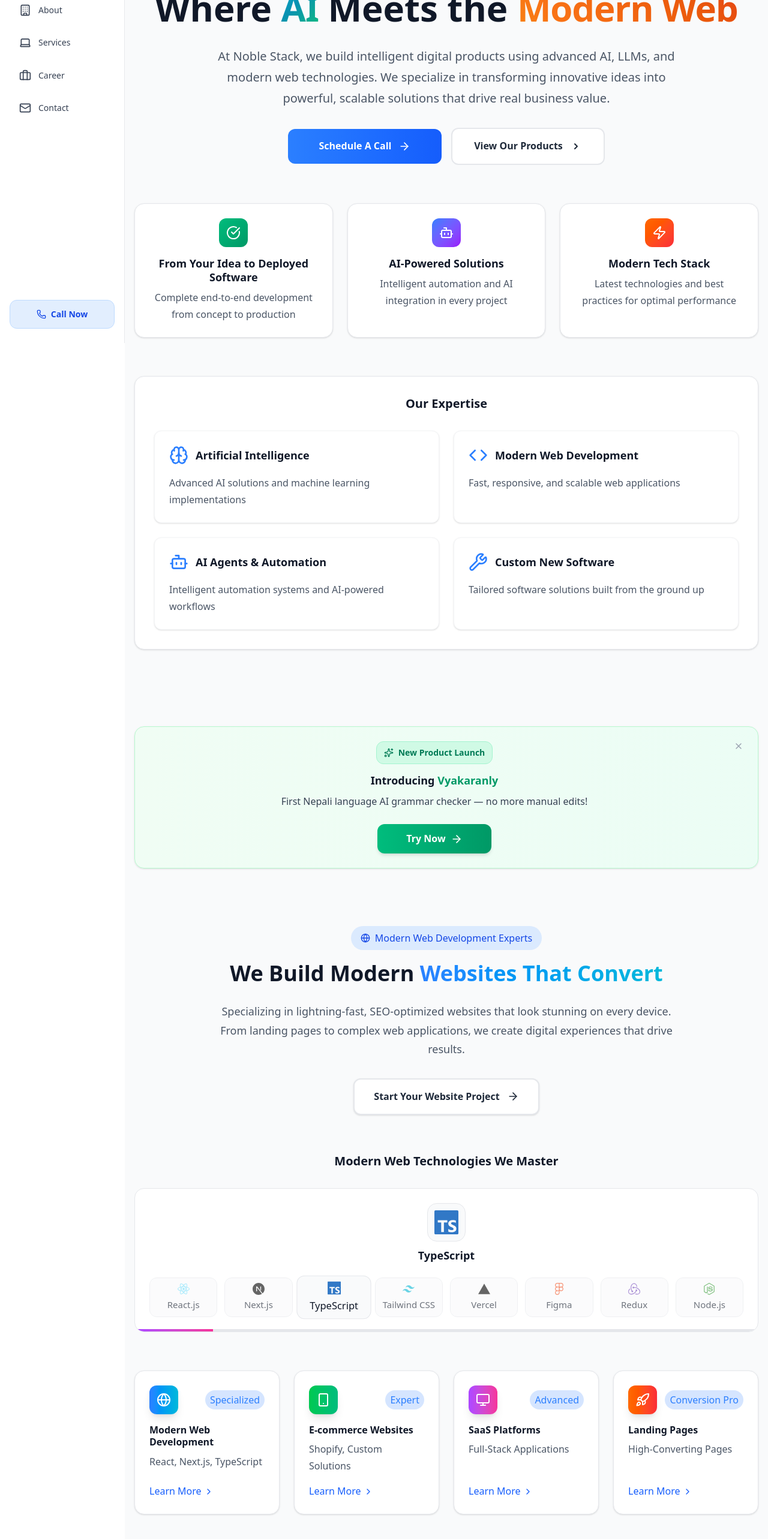
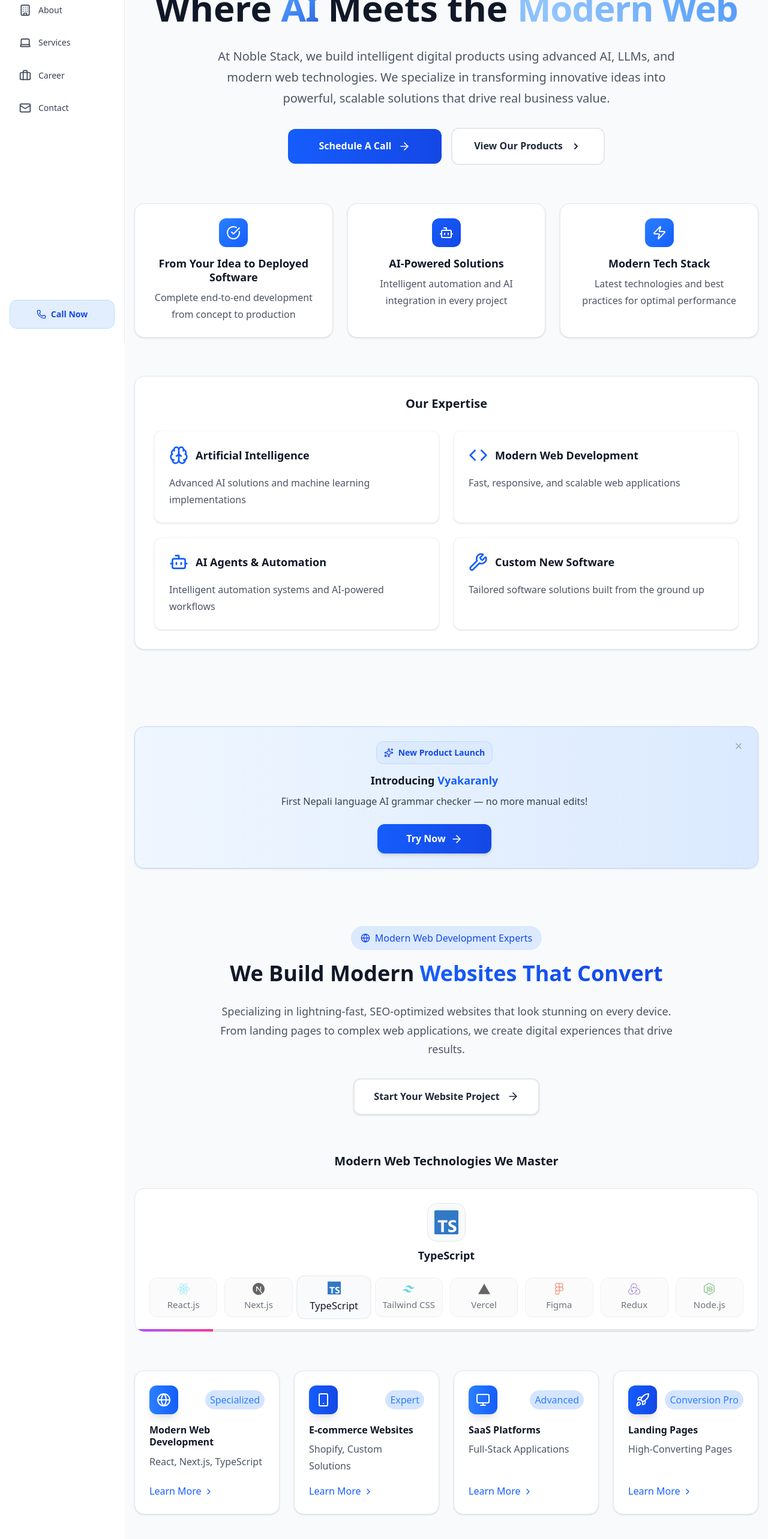
Before and after one commit to om202/NobleStack, a Next.js app: page / in a window 1280 px wide. Shown: the part 228-2794 px from the top of the page at 60% size. Built offline with nearby package versions, Linux system fonts and the light colour scheme.

Commit message:
change color to blue

```diff
--- a/src/app/Home/L1.tsx
+++ b/src/app/Home/L1.tsx
@@ -76,7 +76,7 @@ export default function HeroSection() {
 
           {/* Call to Action Buttons */}
           <div className="flex flex-col sm:flex-row gap-4 justify-center items-center mb-10 sm:mb-16">
-            <button className="group flex items-center justify-center gap-3 px-8 py-4 w-full sm:w-64 bg-gradient-to-r from-blue-500 to-blue-600 text-white rounded-xl hover:from-blue-600 hover:to-blue-700 transition-all duration-300 transform hover:-translate-y-0.5 font-semibold">
+            <button className="group flex items-center justify-center gap-3 px-8 py-4 w-full sm:w-64 bg-gradient-to-r from-blue-600 to-blue-700 text-white rounded-xl hover:from-blue-700 hover:to-blue-800 transition-all duration-300 transform hover:-translate-y-0.5 font-semibold">
               Schedule A Call
               <ArrowRight className="w-5 h-5 group-hover:translate-x-1 transition-transform duration-300" />
             </button>
@@ -106,7 +106,7 @@ export default function HeroSection() {
         <div className="mb-10 sm:mb-16">
           <div className="grid grid-cols-1 md:grid-cols-3 gap-6">
             <div className="bg-white rounded-2xl p-6 shadow-sm border border-gray-200 text-center hover:shadow-md transition-shadow duration-300">
-              <div className="w-12 h-12 bg-gradient-to-br from-emerald-500 to-emerald-600 rounded-xl flex items-center justify-center mx-auto mb-4">
+              <div className="w-12 h-12 bg-gradient-to-br from-blue-500 to-blue-600 rounded-xl flex items-center justify-center mx-auto mb-4">
                 <CheckCircle className="w-6 h-6 text-white" />
               </div>
               <h3 className="text-lg font-semibold text-gray-900 mb-2">
@@ -118,7 +118,7 @@ export default function HeroSection() {
             </div>
 
             <div className="bg-white rounded-2xl p-6 shadow-sm border border-gray-200 text-center hover:shadow-md transition-shadow duration-300">
-              <div className="w-12 h-12 bg-gradient-to-br from-blue-500 to-purple-600 rounded-xl flex items-center justify-center mx-auto mb-4">
+              <div className="w-12 h-12 bg-gradient-to-br from-blue-600 to-blue-700 rounded-xl flex items-center justify-center mx-auto mb-4">
                 <Bot className="w-6 h-6 text-white" />
               </div>
               <h3 className="text-lg font-semibold text-gray-900 mb-2">
@@ -130,7 +130,7 @@ export default function HeroSection() {
             </div>
 
             <div className="bg-white rounded-2xl p-6 shadow-sm border border-gray-200 text-center hover:shadow-md transition-shadow duration-300">
-              <div className="w-12 h-12 bg-gradient-to-br from-orange-500 to-red-500 rounded-xl flex items-center justify-center mx-auto mb-4">
+              <div className="w-12 h-12 bg-gradient-to-br from-blue-500 to-blue-600 rounded-xl flex items-center justify-center mx-auto mb-4">
                 <Zap className="w-6 h-6 text-white" />
               </div>
               <h3 className="text-lg font-semibold text-gray-900 mb-2">
@@ -156,7 +156,7 @@ export default function HeroSection() {
                 className="bg-white rounded-xl p-6 shadow-sm border border-gray-100"
               >
                 <div className="flex items-center mb-4">
-                  <area.icon className="w-8 h-8 text-blue-500 mr-3" />
+                  <area.icon className="w-8 h-8 text-blue-600 mr-3" />
                   <h3 className="text-lg font-semibold text-gray-900">
                     {area.title}
                   </h3>
@@ -208,15 +208,13 @@ export default function HeroSection() {
         .ai-meets-text {
           background: linear-gradient(
             135deg,
+            #1e3a8a,
             #1e40af,
             #3b82f6,
-            #8b5cf6,
-            #a855f7,
-            #06b6d4,
-            #0891b2,
-            #10b981,
-            #059669,
-            #1e40af
+            #60a5fa,
+            #3b82f6,
+            #1e40af,
+            #1e3a8a
           );
           background-size: 400% 400%;
           -webkit-background-clip: text;
@@ -230,14 +228,14 @@ export default function HeroSection() {
         .modern-web-text {
           background: linear-gradient(
             45deg,
-            #d97706,
-            #f59e0b,
-            #f97316,
-            #ea580c,
-            #dc2626,
-            #b91c1c,
-            #f59e0b,
-            #d97706
+            #3b82f6,
+            #60a5fa,
+            #93c5fd,
+            #60a5fa,
+            #3b82f6,
+            #2563eb,
+            #60a5fa,
+            #3b82f6
           );
           background-size: 400% 400%;
           -webkit-background-clip: text;
--- a/src/app/Home/L2.tsx
+++ b/src/app/Home/L2.tsx
@@ -47,7 +47,7 @@ const webFeatures = [
     description:
       "Beautiful designs that work perfectly on every device, from mobile to desktop. Designed for mobile, enhanced for desktop experience.",
     icon: Smartphone,
-    color: "from-blue-500 to-cyan-500",
+    color: "from-blue-500 to-blue-600",
     stats: [
       "Mobile Optimized",
       "Cross-Platform",
@@ -62,7 +62,7 @@ const webFeatures = [
     description:
       "Optimized websites that load in milliseconds and rank high on Google. Built for search engines from day one with optimal performance.",
     icon: Zap,
-    color: "from-green-500 to-emerald-500",
+    color: "from-blue-600 to-blue-700",
     stats: ["Core Web Vitals", "SEO Optimized", "Fast Loading", "Search Ready"],
     demo: "Speed Test",
   },
@@ -72,7 +72,7 @@ const webFeatures = [
     description:
       "Contemporary designs that capture attention and guide users to conversion. Every element designed to drive real business results.",
     icon: Palette,
-    color: "from-purple-500 to-pink-500",
+    color: "from-blue-500 to-blue-600",
     stats: [
       "User-Centered",
       "Conversion Focused",
@@ -87,7 +87,7 @@ const webFeatures = [
     description:
       "Built-in analytics and optimization tools to track performance and improve conversions with comprehensive user experience insights.",
     icon: BarChart3,
-    color: "from-orange-500 to-red-500",
+    color: "from-blue-600 to-blue-700",
     stats: [
       "Analytics Ready",
       "A/B Testing",
@@ -165,7 +165,7 @@ export default function FeaturesSection() {
           </div>
           <h2 className="text-3xl md:text-4xl font-bold mb-6 text-gray-900">
             We Build Modern
-            <span className="bg-gradient-to-r from-blue-500 to-cyan-500 bg-clip-text text-transparent">
+            <span className="bg-gradient-to-r from-blue-600 to-blue-700 bg-clip-text text-transparent">
               {" "}
               Websites That Convert
             </span>
--- a/src/app/Home/L3.tsx
+++ b/src/app/Home/L3.tsx
@@ -33,7 +33,7 @@ export default function AIServicesSection() {
       description:
         "Our flagship product: the world's first AI-powered grammar and spell checker for Nepali language. Serving 10+ million native speakers with advanced AI language processing.",
       icon: Languages,
-      color: "from-emerald-500 to-green-500",
+      color: "from-blue-500 to-blue-600",
       stats: [
         "First of Its Kind",
         "10M+ Speakers",
@@ -47,7 +47,7 @@ export default function AIServicesSection() {
       description:
         "We build chatbots powered by GPT-4, Claude, and custom-trained models that understand context, maintain conversations, and deliver real business value—not just scripted responses.",
       icon: MessageCircle,
-      color: "from-blue-500 to-cyan-500",
+      color: "from-blue-600 to-blue-700",
       stats: [
         "99% Uptime",
         "Human-like Responses",
@@ -61,7 +61,7 @@ export default function AIServicesSection() {
       description:
         "Our automation systems handle repetitive tasks, process data intelligently, and integrate seamlessly with your existing tools—saving hours of manual work every day.",
       icon: Zap,
-      color: "from-purple-500 to-pink-500",
+      color: "from-blue-500 to-blue-600",
       stats: [
         "Smart Workflows",
         "Tool Integration",
@@ -75,7 +75,7 @@ export default function AIServicesSection() {
       description:
         "From document processing to predictive analytics, we create bespoke AI systems that solve your unique challenges with cutting-edge machine learning and LLMs.",
       icon: Brain,
-      color: "from-green-500 to-emerald-500",
+      color: "from-blue-600 to-blue-700",
       stats: [
         "Tailored Models",
         "Enterprise Ready",
@@ -151,13 +151,13 @@ export default function AIServicesSection() {
       <div className="max-w-6xl mx-auto">
         {/* Header */}
         <div className="text-center mb-10 sm:mb-16 animate-fade-in">
-          <div className="inline-flex items-center px-4 py-2 rounded-full bg-purple-100 text-purple-700 text-base font-medium mb-4">
+          <div className="inline-flex items-center px-4 py-2 rounded-full bg-blue-100 text-blue-700 text-base font-medium mb-4">
             <Bot className="w-4 h-4 mr-2" />
             AI Automation & Chatbot Specialists
           </div>
           <h2 className="text-3xl md:text-4xl font-bold mb-6 text-gray-900">
             We Build AI That
-            <span className="bg-gradient-to-r from-purple-500 to-pink-500 bg-clip-text text-transparent">
+            <span className="bg-gradient-to-r from-blue-600 to-blue-700 bg-clip-text text-transparent">
               {" "}
               Actually Works
             </span>
@@ -196,7 +196,7 @@ export default function AIServicesSection() {
                   >
                     <service.icon className="w-6 h-6 text-white" />
                   </div>
-                  <span className="text-md-sm px-2 py-1 bg-purple-500/20 text-purple-500 rounded-full">
+                  <span className="text-md-sm px-2 py-1 bg-blue-500/20 text-blue-500 rounded-full">
                     {service.status}
                   </span>
                 </div>
@@ -207,7 +207,7 @@ export default function AIServicesSection() {
                   {service.description}
                 </p>
               </div>
-              <button className="flex items-center text-purple-600 text-base group-hover:text-purple-700 transition-colors">
+              <button className="flex items-center text-blue-600 text-base group-hover:text-blue-700 transition-colors">
                 Learn More
                 <ChevronRight className="w-4 h-4 ml-1 group-hover:translate-x-1 transition-transform" />
               </button>
--- a/src/app/Home/L4.tsx
+++ b/src/app/Home/L4.tsx
@@ -36,21 +36,21 @@ export default function FAQSection() {
       name: "Technical",
       icon: Code,
       count: "4 FAQs",
-      color: "from-blue-500 to-cyan-500"
+      color: "from-blue-500 to-blue-600"
     },
     {
       id: "business",
       name: "Business",
       icon: TrendingUp,
       count: "5 FAQs",
-      color: "from-green-500 to-emerald-500"
+      color: "from-blue-600 to-blue-700"
     },
     {
       id: "support",
       name: "Support",
       icon: Shield,
       count: "5 FAQs",
-      color: "from-purple-500 to-pink-500"
+      color: "from-blue-500 to-blue-600"
     }
   ];
 
@@ -188,7 +188,7 @@ export default function FAQSection() {
           </div>
           <h2 className="text-3xl md:text-4xl font-bold mb-6 text-gray-900">
             Technical Deep Dive
-            <span className="bg-gradient-to-r from-blue-500 to-cyan-500 bg-clip-text text-transparent">
+            <span className="bg-gradient-to-r from-blue-600 to-blue-700 bg-clip-text text-transparent">
               {" "}
               Questions & Answers
             </span>
@@ -210,8 +210,7 @@ export default function FAQSection() {
                   setOpenFaq(null);
                   setAnimationKey(prev => prev + 1);
                 }}
-                className={`flex items-center gap-3 px-4 sm:px-6 py-3 rounded-xl transition-all duration-200 justify-center sm:justify-start ${
-                  activeCategory === category.id
+                className={`flex items-center gap-3 px-4 sm:px-6 py-3 rounded-xl transition-all duration-200 justify-center sm:justify-start ${activeCategory === category.id
                   ? `bg-gradient-to-r ${category.color} text-white shadow-sm`
                   : 'text-gray-600 hover:text-gray-900 hover:bg-gray-50'
                   }`}
@@ -258,8 +257,7 @@ export default function FAQSection() {
                   </div>
                 </div>
                 <ChevronDown
-                   className={`w-5 h-5 text-gray-600 transition-transform duration-200 ${
-                     openFaq === index ? "rotate-180" : ""
+                  className={`w-5 h-5 text-gray-600 transition-transform duration-200 ${openFaq === index ? "rotate-180" : ""
                     }`}
                 />
               </button>
@@ -299,7 +297,7 @@ export default function FAQSection() {
             Our team is ready to discuss your unique requirements and provide
             detailed solutions tailored to your project needs.
           </p>
-                     <button className="group inline-flex items-center justify-center gap-3 px-8 py-4 bg-gradient-to-r from-blue-500 to-cyan-500 text-white rounded-xl hover:from-blue-600 hover:to-cyan-600 transition-all duration-200 shadow-lg hover:shadow-xl font-semibold">
+          <button className="group inline-flex items-center justify-center gap-3 px-8 py-4 bg-gradient-to-r from-blue-600 to-blue-700 text-white rounded-xl hover:from-blue-700 hover:to-blue-800 transition-all duration-200 shadow-lg hover:shadow-xl font-semibold">
             Schedule Technical Consultation
             <ArrowRight className="w-5 h-5 group-hover:translate-x-0.5 transition-transform duration-200" />
           </button>
--- a/src/app/Home/ProductAnnouncement.tsx
+++ b/src/app/Home/ProductAnnouncement.tsx
@@ -13,7 +13,7 @@ export default function ProductAnnouncement() {
     <section className="py-6 sm:py-8 md:py-10 lg:py-12 px-4 bg-gray-50">
       <div className="max-w-6xl mx-auto">
         {/* Product Announcement - Ad Banner */}
-        <div className="relative bg-gradient-to-r from-green-50 to-emerald-50 rounded-2xl p-6 pr-10 border border-green-200 shadow-sm hover:shadow-md transition-shadow duration-300">
+        <div className="relative bg-gradient-to-r from-blue-50 to-blue-100 rounded-2xl p-6 pr-10 border border-blue-200 shadow-sm hover:shadow-md transition-shadow duration-300">
           {/* Close Button */}
           <button
             onClick={() => setShowProductBanner(false)}
@@ -25,7 +25,7 @@ export default function ProductAnnouncement() {
           <div className="flex flex-col items-center text-center gap-6 pr-6">
             {/* Content - Centered */}
             <div className="flex flex-col items-center gap-4">
-              <span className="inline-flex items-center px-3 py-2 rounded-xl bg-emerald-100 text-emerald-700 text-sm font-semibold border border-emerald-200">
+              <span className="inline-flex items-center px-3 py-2 rounded-xl bg-blue-100 text-blue-700 text-sm font-semibold border border-blue-200">
                 <Sparkles className="w-4 h-4 mr-2" />
                 New Product Launch
               </span>
@@ -33,7 +33,7 @@ export default function ProductAnnouncement() {
               <div className="flex flex-col items-center gap-2">
                 <h3 className="text-lg font-bold text-gray-900">
                   Introducing{" "}
-                  <span className="text-emerald-600">Vyakaranly</span>
+                  <span className="text-blue-600">Vyakaranly</span>
                 </h3>
                 <p className="text-base text-gray-700 font-medium">
                   First Nepali language AI grammar checker — no more manual edits!
@@ -45,7 +45,7 @@ export default function ProductAnnouncement() {
             <div className="flex justify-center">
               <Link
                 href="/Products"
-                className="group flex items-center justify-center gap-2 px-12 py-3 w-full max-w-xs bg-gradient-to-r from-emerald-500 to-emerald-600 text-white rounded-xl hover:from-emerald-600 hover:to-emerald-700 transition-all duration-300 transform hover:-translate-y-0.5 font-semibold text-base shadow-md hover:shadow-lg"
+                className="group flex items-center justify-center gap-2 px-12 py-3 w-full max-w-xs bg-gradient-to-r from-blue-600 to-blue-700 text-white rounded-xl hover:from-blue-700 hover:to-blue-800 transition-all duration-300 transform hover:-translate-y-0.5 font-semibold text-base shadow-md hover:shadow-lg"
               >
                 Try Now
                 <ArrowRight className="w-5 h-5 group-hover:translate-x-1 transition-transform duration-300" />
```
Lines whose indentation alone changed are shown as unchanged.
